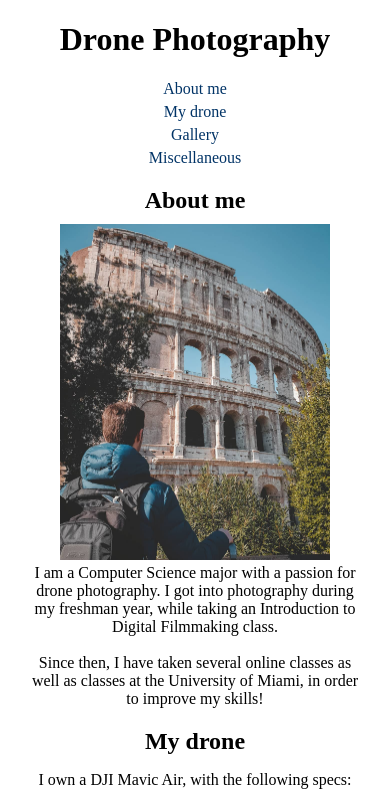
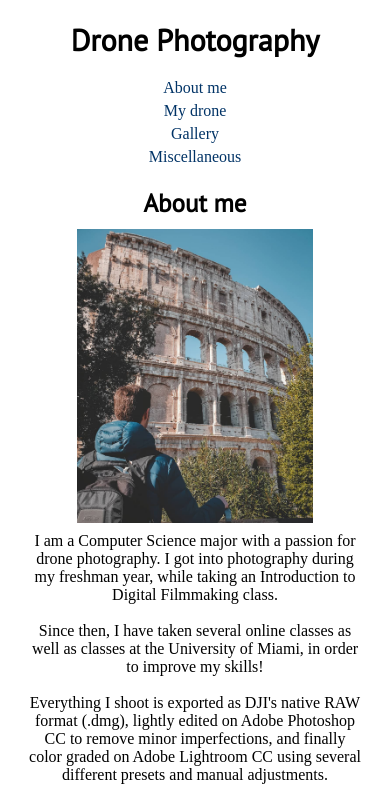
Before and after one commit to tdbhacks/cim111, a plain HTML site: page hw/responsive/index.html in a window 390 px wide. Shown: the top 802 px of the page. Drawn offline with Linux system fonts and the light colour scheme.

Commit message:
Added tablet css tweaks + font

```diff
--- a/hw/responsive/css/desktop.css
+++ b/hw/responsive/css/desktop.css
@@ -1,12 +1,19 @@
+@import url('https://fonts.googleapis.com/css?family=PT+Sans');
+
 header{
   width: 90%;
   height: 100px;
   text-align: center;
   margin: 0 auto;
 }
+h1{
+  font-family: 'PT Sans', sans-serif;
+}
 
 h2{
+  font-family: 'PT Sans', sans-serif;
   margin-bottom: 5px;
+  font-size: 30px;
 }
 
 nav{
@@ -47,7 +54,6 @@ footer{
 
 section{
   text-align: center;
-
 }
 
 #grid1{
@@ -84,7 +90,7 @@ section{
 }
 
 #profile{
-  width: 80%;
+  width: 70%;
   margin: 0 auto;
 }
 
--- a/hw/responsive/css/mobile.css
+++ b/hw/responsive/css/mobile.css
@@ -6,6 +6,18 @@ header{
 
 main{
   width: 90%;
+}
+
+h1{
+    font-size: 30px;
+}
+
+h2{
+  font-size: 25px;
+}
+
+section{
+  margin-bottom: 5px;
 }
 
 nav ul li{
--- /dev/null
+++ b/hw/responsive/css/tablet.css
@@ -0,0 +1,13 @@
+@import "desktop.css";
+
+#grid1{
+  display: grid;
+  grid-template-rows: 1fr;
+  grid-template-columns: 1fr 1fr;
+  margin-top: 10px;
+}
+
+#profile{
+  width: 90%;
+  margin: 0 auto;
+}
--- a/hw/responsive/index.html
+++ b/hw/responsive/index.html
@@ -6,7 +6,9 @@
     <meta name="description" content="Intro to Web Design - hw3">
     <meta name="keywords" content="responsive, html">
     <link rel="stylesheet" type="text/css" href="css/desktop.css"
-      media="only screen and (min-width: 480px)">
+      media="only screen and (min-width: 720px)">
+    <link rel="stylesheet" type="text/css" href="css/tablet.css"
+      media="only screen and (min-width: 480px) and (max-width: 720px)">
     <link rel="stylesheet" type="text/css" href="css/mobile.css"
       media="only screen and (max-width: 480px)">
     <title>Resposive Website</title>
@@ -39,6 +41,11 @@
             <br><br>
             Since then, I have taken several online classes as well as classes
             at the University of Miami, in order to improve my skills!
+            <br><br>
+            Everything I shoot is exported as DJI's native RAW format (.dmg),
+            lightly edited on Adobe Photoshop CC to remove minor imperfections,
+            and finally color graded on Adobe Lightroom CC using several
+            different presets and manual adjustments.
           </section>
         </div>
       </section>
```
